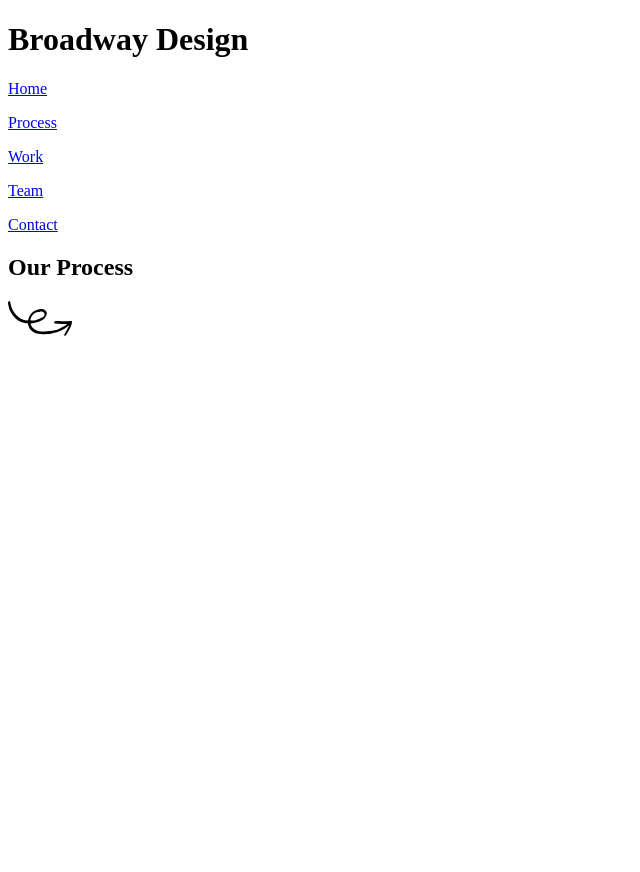
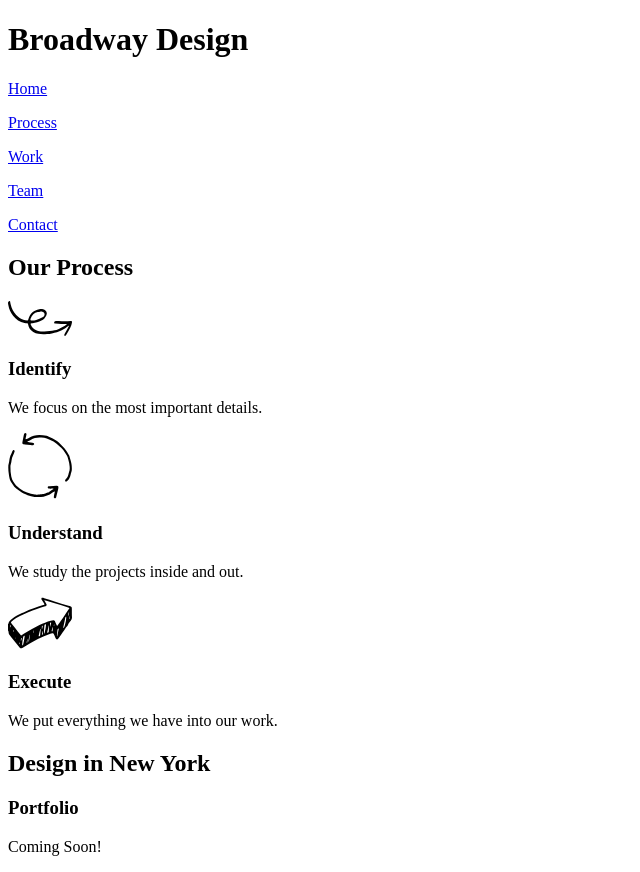
Before and after one commit to Velkor2017/Broadway, a plain HTML site: page index.html in a window 1280 px wide. Shown: the whole page, without its empty margins (0-640 px from the left). Before the commit the page ends 800 px from the top, so only its background shows below. Drawn offline with Linux system fonts and the light colour scheme; files that its build step writes are made by us from their sources.

Commit message:
mid section of html

```diff
--- a/index.html
+++ b/index.html
@@ -27,6 +27,28 @@
 	<h2>Our Process</h2>
 	<div class="supporting-item">
 		<img src="Resources/Images/identify.svg">
+		<h3>Identify</h3>
+		<p>We focus on the most important details.</p>
+	</div>
+	<div class="supporting-item">
+		<img src="Resources/Images/understand.svg">
+		<h3>Understand</h3>
+		<p>We study the projects inside and out.</p>
+	</div>
+	<div class="supporting-item">
+		<img src="Resources/Images/execute.svg">
+		<h3>Execute</h3>
+		<p>We put everything we have into our work.</p>
+	</div>
+	<div class="hero">
+		<h2>Design in New York</h2>
+	</div>
+	<!-- About Section -->
+	<div class="supporting" id="work">
+		<div class="supporting-item">
+			<h3>Portfolio</h3>
+			<p>Coming Soon!</p>
+		</div>
 	</div>
 </div>
 
```
